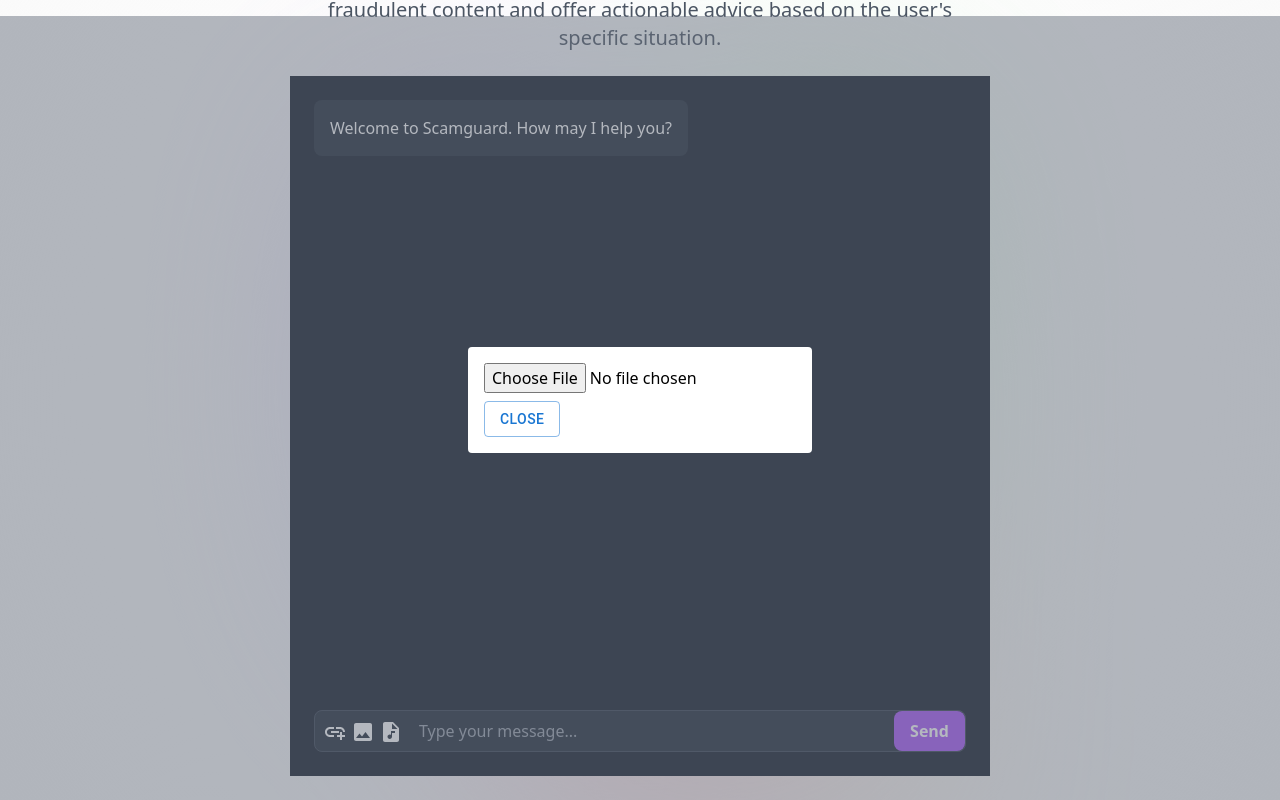
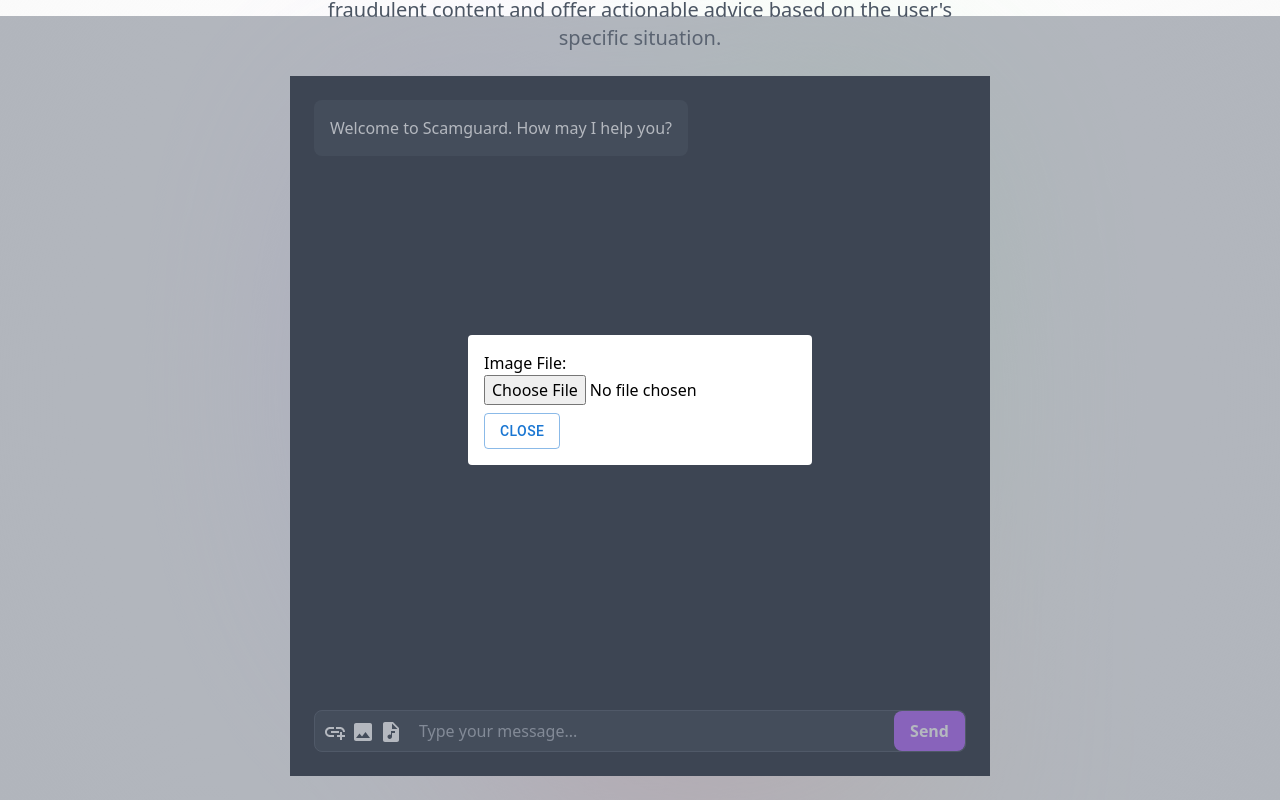
Before and after one commit to ChawKokFei/aml-frontend, a React (Create React App) app in the folder scamguard-frontend-three/: page / in a window 1280 px wide. Both pictures are taken after a click on the element 363 px from the left and 979 px from the top of the page. Shown: the part 248-1048 px from the top of the page. Built offline with nearby package versions, Linux system fonts and the light colour scheme.

Commit message:
chore: add image file label

```diff
--- a/scamguard-frontend-three/src/components/chatbot/ImageUpload.jsx
+++ b/scamguard-frontend-three/src/components/chatbot/ImageUpload.jsx
@@ -38,7 +38,14 @@
     >
       <div className="fixed inset-0 flex items-center justify-center">
         <div className="bg-white p-4 rounded">
-          <input type="file" accept="image/*" onChange={handleUpload} />
+          <label htmlFor="image">Image File: </label>
+          <br />
+          <input
+            id="image"
+            type="file"
+            accept="image/*"
+            onChange={handleUpload}
+          />
           {imageUrl && (
             <div>
               <img src={imageUrl} style={{ height: 500 }} alt="Uploaded" />
```
